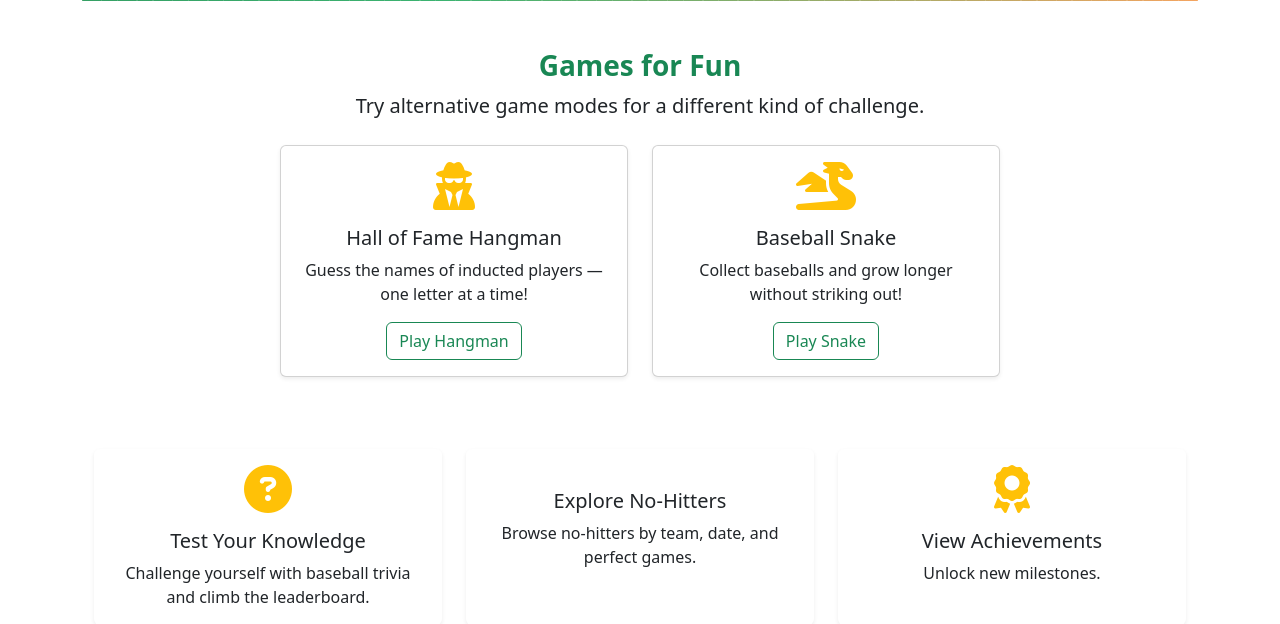
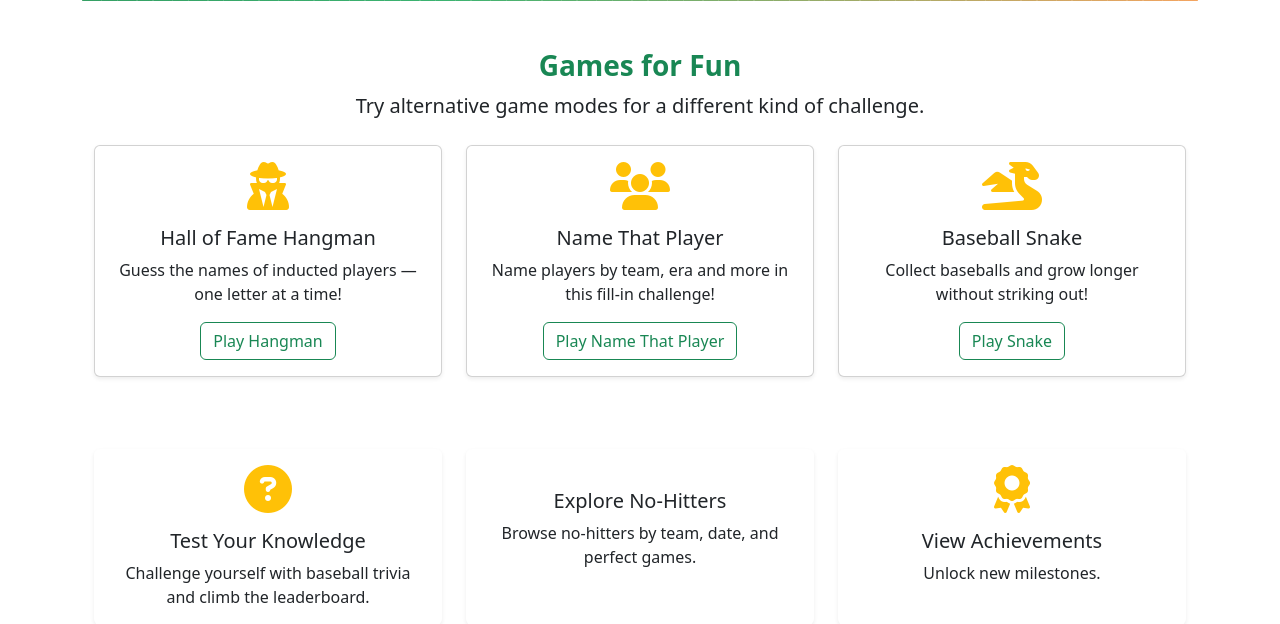
Before and after one commit to AGarciaJr/Baseball, a Flask app: template templates/index.html in a window 1280 px wide. Shown: the part 470-1094 px from the top of the page. Run offline with Flask 3, Linux system fonts and the light colour scheme; the template is opened without the code that fills it, so the values that code supplies are empty; the visitor is signed in with stand-in values (Sample User, id 1); parts of the project's set-up code (start-up, migrations or seed data) failed here and were passed over; some libraries are stand-ins or nearby versions.

Commit message:
updated index to include name minigame

```diff
--- a/templates/index.html
+++ b/templates/index.html
@@ -97,7 +97,6 @@
 
 <!-- Games for Fun Section -->
 {% if current_user.is_authenticated %}
-<!-- Games for Fun Section -->
 <section class="container my-5">
   <div class="text-center mb-4">
     <h3 class="fw-bold text-success">Games for Fun</h3>
@@ -116,6 +115,18 @@
       </div>
     </div>
 
+    <!-- Name That Player -->
+    <div class="col-md-6 col-lg-4 mb-4">
+      <div class="card h-100 shadow-sm">
+        <div class="card-body">
+          <i class="fas fa-users fa-3x mb-3 text-warning"></i>
+          <h5 class="card-title">Name That Player</h5>
+          <p class="card-text">Name players by team, era and more in this fill-in challenge!</p>
+          <a href="{{ url_for('trivia_name_page') }}" class="btn btn-outline-success">Play Name That Player</a>
+        </div>
+      </div>
+    </div>
+
     <!-- Baseball Snake -->
     <div class="col-md-6 col-lg-4 mb-4">
       <div class="card h-100 shadow-sm">
@@ -130,7 +141,6 @@
   </div>
 </section>
 {% endif %}
-
 
 <!-- Features Section -->
 <section class="container my-5">
```
